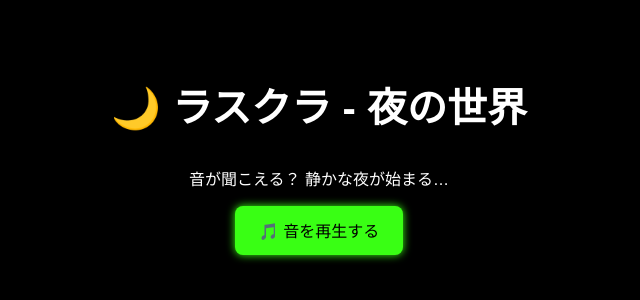
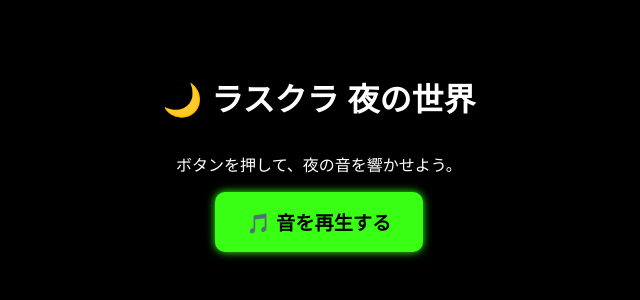
Before and after one commit to michi0890517/raskura-night, a plain HTML site: page index.html in a window 1280 px wide. Shown: the part 248-548 px from the top of the page, without its empty margins (321-961 px from the left). Drawn offline with Linux system fonts and the light colour scheme.

Commit message:
Update index.html

```diff
--- a/index.html
+++ b/index.html
@@ -16,34 +16,28 @@
       justify-content: center;
       height: 100vh;
     }
-    h1 {
-      font-size: 2.5rem;
-      margin-bottom: 1rem;
-    }
     button {
-      padding: 0.8rem 1.5rem;
-      font-size: 1rem;
-      background-color: #39ff14;
+      padding: 1rem 2rem;
+      background: #39ff14;
       color: #000;
+      font-weight: bold;
       border: none;
-      border-radius: 8px;
+      border-radius: 10px;
       cursor: pointer;
       box-shadow: 0 0 8px #39ff14;
-      transition: 0.2s ease;
+      font-size: 1.2rem;
     }
-    button:hover {
-      transform: scale(1.05);
-      background-color: #2ecc71;
+    h1 {
+      margin-bottom: 1rem;
     }
   </style>
 </head>
 <body>
-  <h1>🌙 ラスクラ - 夜の世界</h1>
-  <p>音が聞こえる？ 静かな夜が始まる…</p>
-
+  <h1>🌙 ラスクラ 夜の世界</h1>
+  <p>ボタンを押して、夜の音を響かせよう。</p>
   <button onclick="startAudio()">🎵 音を再生する</button>
 
-  <audio id="bgm" loop>
+  <audio id="bgm" preload="auto" loop>
     <source src="bgm.mp3" type="audio/mp3">
   </audio>
   <audio id="step" preload="auto">
@@ -52,18 +46,18 @@
   <audio id="jump" preload="auto">
     <source src="jump.mp3" type="audio/mp3">
   </audio>
-  <audio id="wind" loop>
+  <audio id="wind" preload="auto" loop>
     <source src="wind.mp3" type="audio/mp3">
   </audio>
-  <audio id="crow" loop>
+  <audio id="crow" preload="auto" loop>
     <source src="crow.mp3" type="audio/mp3">
   </audio>
 
   <script>
     function startAudio() {
-      document.getElementById('bgm').play();
-      document.getElementById('wind').play();
-      document.getElementById('crow').play();
+      document.getElementById("bgm").play();
+      document.getElementById("wind").play();
+      document.getElementById("crow").play();
     }
   </script>
 </body>
```
